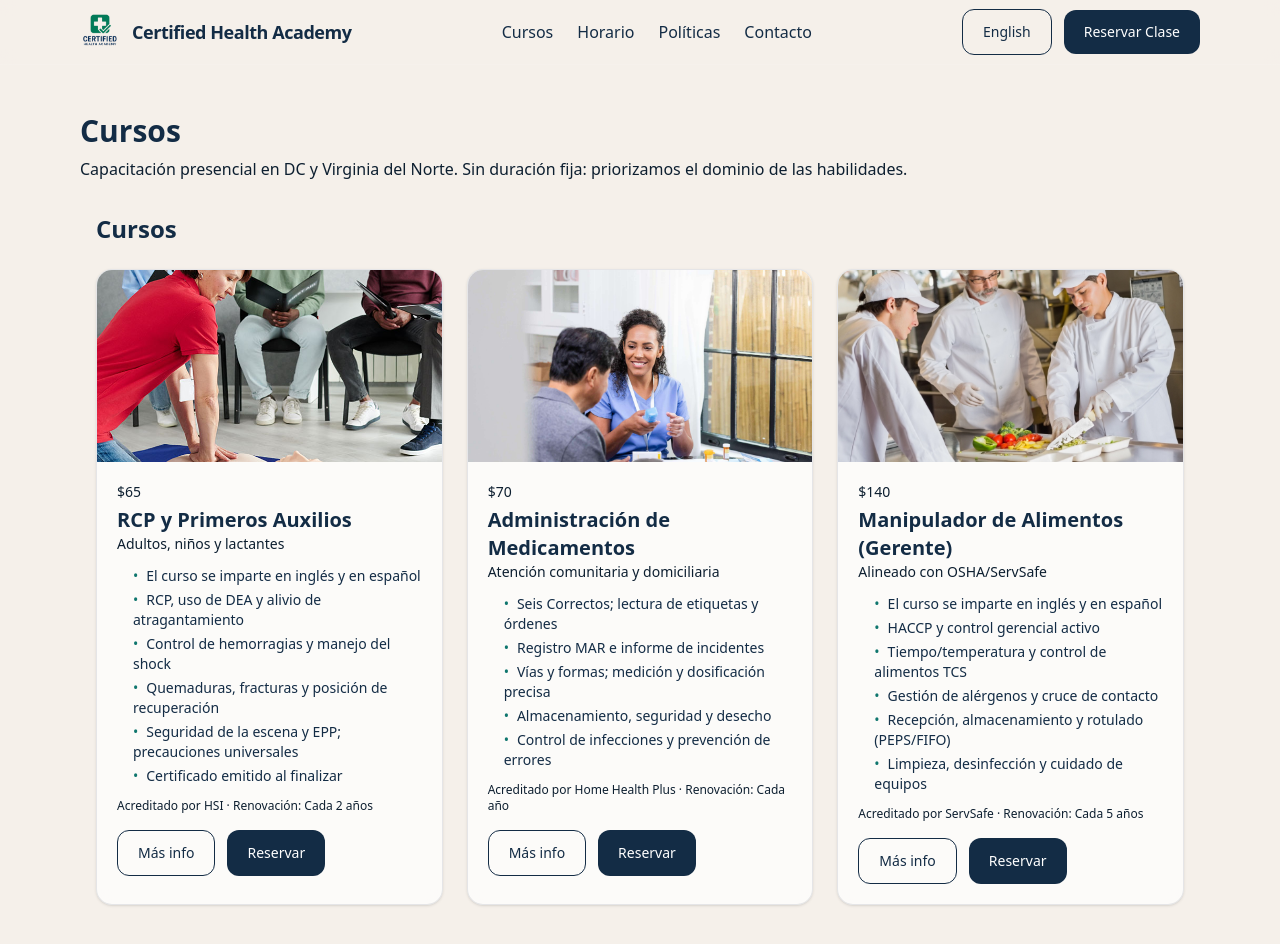
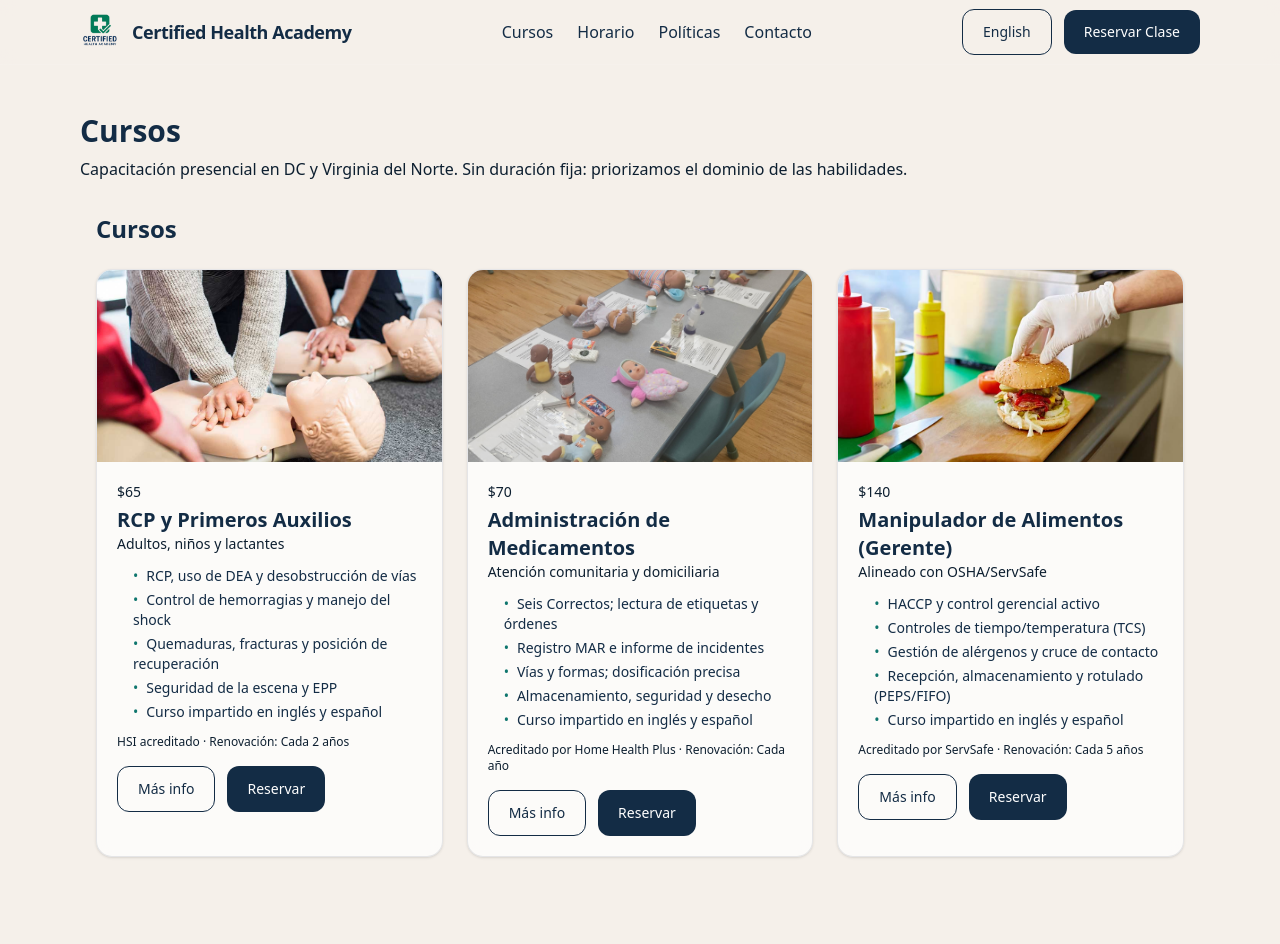
Before and after one commit to Vicdamone2223/certified-health-academy, a Next.js app: page /es/courses in a window 1280 px wide. Shown: the top 944 px of the page. Built offline with nearby package versions, Linux system fonts and the light colour scheme.

Commit message:
ES: use Spanish course cards on /es and add CourseCardsEs

```diff
--- a/src/app/components/CourseCardsEs.tsx
+++ b/src/app/components/CourseCardsEs.tsx
@@ -17,17 +17,16 @@ const courses: Course[] = [
     name: "RCP y Primeros Auxilios",
     slug: "cpr-first-aid",
     price: "$65",
-    accred: "Acreditado por HSI",
+    accred: "HSI acreditado",
     renew: "Cada 2 años",
     subtitle: "Adultos, niños y lactantes",
-    img: "/cpr2.jpg",
+    img: "/cpr.jpg",
     bullets: [
-      "El curso se imparte en inglés y en español",
-      "RCP, uso de DEA y alivio de atragantamiento",
+      "RCP, uso de DEA y desobstrucción de vías",
       "Control de hemorragias y manejo del shock",
       "Quemaduras, fracturas y posición de recuperación",
-      "Seguridad de la escena y EPP; precauciones universales",
-      "Certificado emitido al finalizar",
+      "Seguridad de la escena y EPP",
+      "Curso impartido en inglés y español",
     ],
   },
   {
@@ -37,13 +36,13 @@ const courses: Course[] = [
     accred: "Acreditado por Home Health Plus",
     renew: "Cada año",
     subtitle: "Atención comunitaria y domiciliaria",
-    img: "/medication2.jpg",
+    img: "/medication.jpg",
     bullets: [
       "Seis Correctos; lectura de etiquetas y órdenes",
       "Registro MAR e informe de incidentes",
-      "Vías y formas; medición y dosificación precisa",
+      "Vías y formas; dosificación precisa",
       "Almacenamiento, seguridad y desecho",
-      "Control de infecciones y prevención de errores",
+      "Curso impartido en inglés y español",
     ],
   },
   {
@@ -53,14 +52,13 @@ const courses: Course[] = [
     accred: "Acreditado por ServSafe",
     renew: "Cada 5 años",
     subtitle: "Alineado con OSHA/ServSafe",
-    img: "/food2.jpg",
+    img: "/food.jpg",
     bullets: [
-      "El curso se imparte en inglés y en español",
       "HACCP y control gerencial activo",
-      "Tiempo/temperatura y control de alimentos TCS",
+      "Controles de tiempo/temperatura (TCS)",
       "Gestión de alérgenos y cruce de contacto",
       "Recepción, almacenamiento y rotulado (PEPS/FIFO)",
-      "Limpieza, desinfección y cuidado de equipos",
+      "Curso impartido en inglés y español",
     ],
   },
 ];
--- a/src/app/es/page.tsx
+++ b/src/app/es/page.tsx
@@ -1,6 +1,6 @@
 import Link from "next/link";
 import Image from "next/image";
-import CourseCards from "../components/CourseCards";
+import CourseCardsEs from "../components/CourseCardsEs";
 
 export default function HomeEs() {
   return (
```
